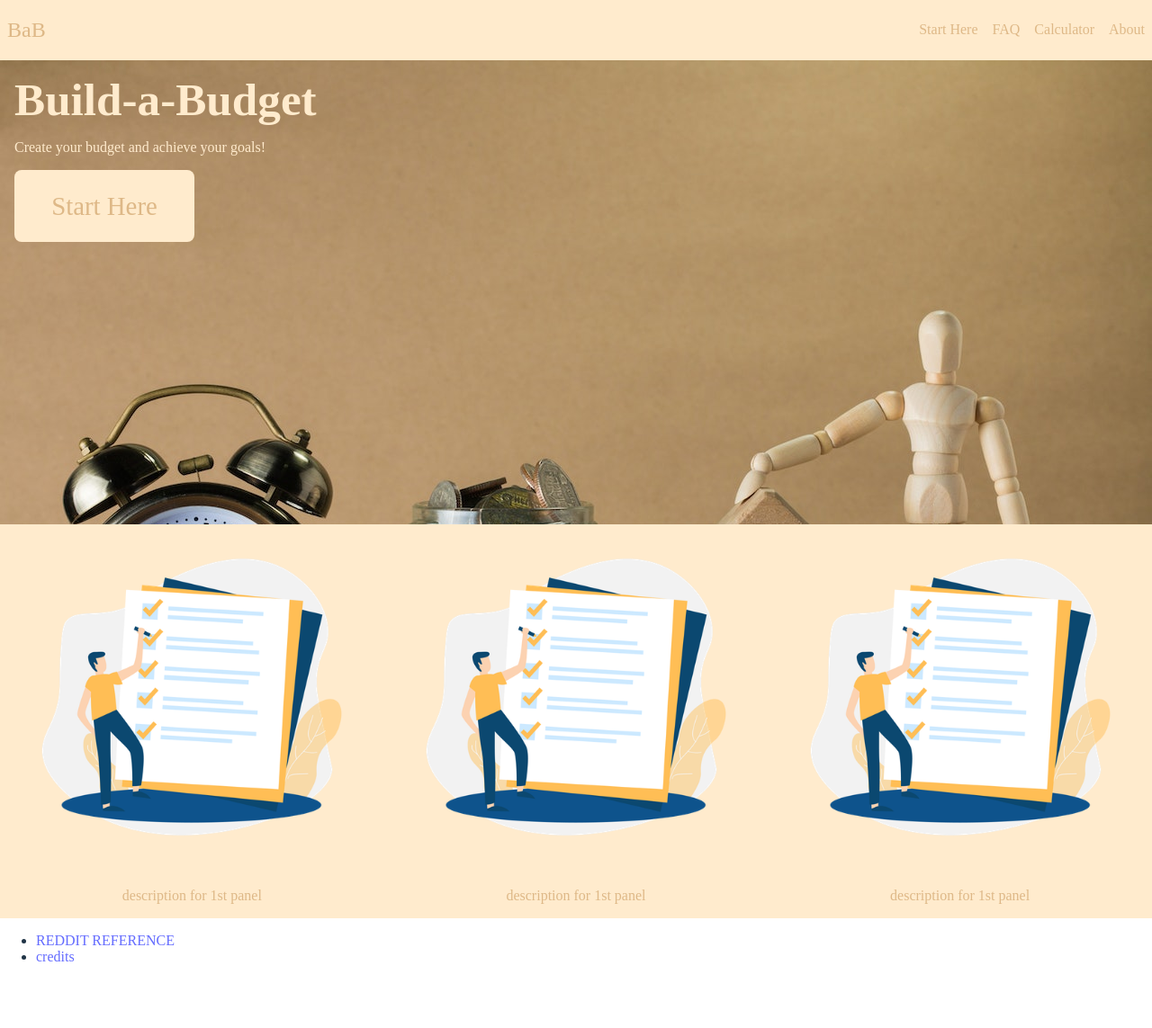
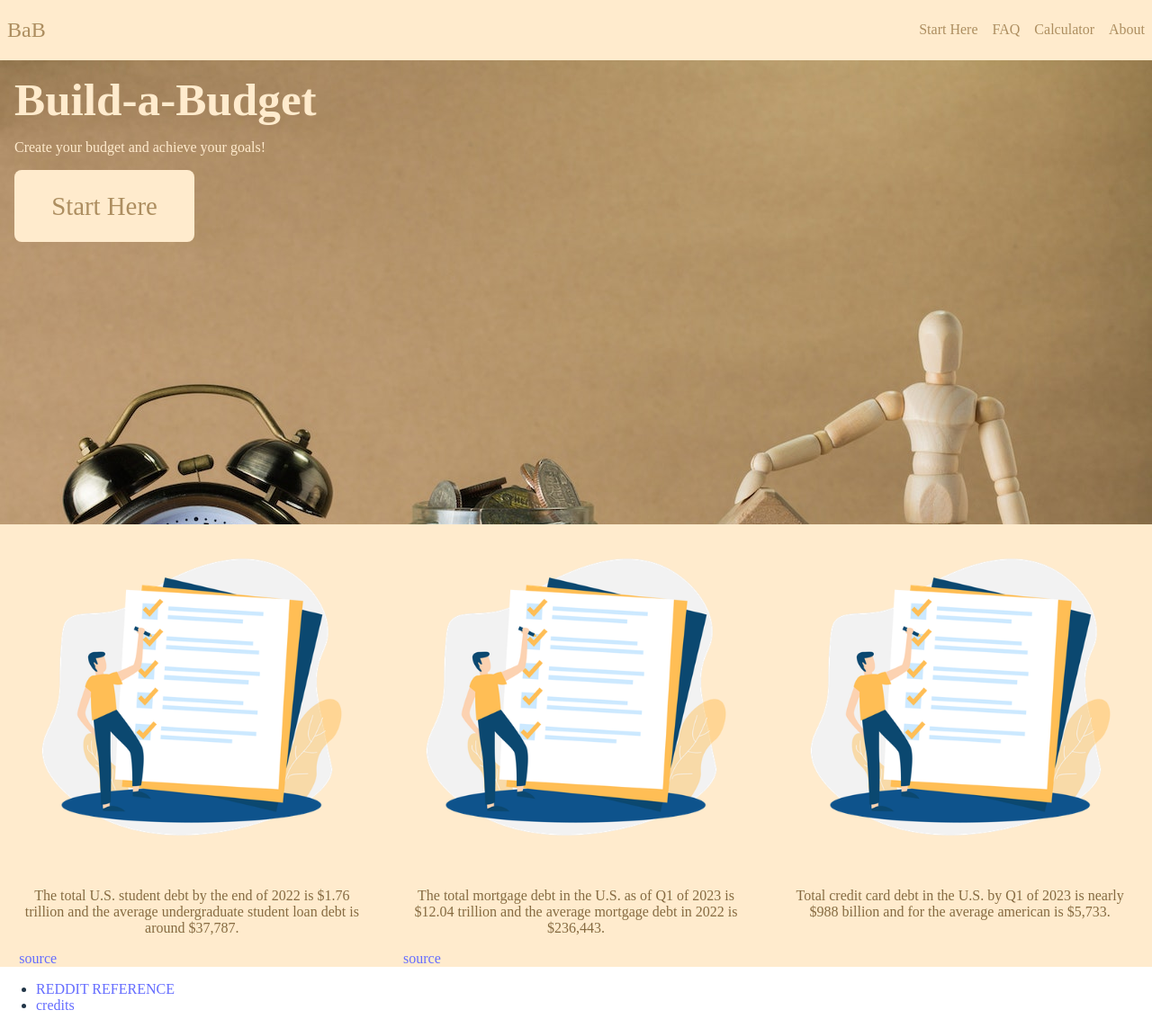
Before and after one commit to doanaminh/build-a-budget, a React (Vite) app in the folder client/: page / in a window 1280 px wide. Shown: the whole page at 90% size. Before the commit the page ends 1089 px from the top, so only its background shows below. Built offline with nearby package versions, Linux system fonts and the light colour scheme.

Commit message:
Added some statistics

```diff
--- a/client/src/App.css
+++ b/client/src/App.css
@@ -61,7 +61,7 @@ COMPONENTS
 }
 .Navbar h2 a {
   padding: 0 0.5rem;
-  color: burlywood;
+  color: #ad8e60;
 }
 .Navbar ul {
   display: flex;
@@ -70,7 +70,7 @@ COMPONENTS
 }
 .Navbar li a {
   padding: 0 0.5rem;
-  color: burlywood;
+  color: #ad8e60;
 }
 
 /*
@@ -95,7 +95,7 @@ PAGES
   display: flex;
   justify-content: space-around;
   background-color: blanchedalmond;
-  color: burlywood;
+  color: #866b41;
 }
 .homePanel article {
   width: 30%;
--- a/client/src/pages/Home.tsx
+++ b/client/src/pages/Home.tsx
@@ -12,7 +12,7 @@ export default function () {
                     <Button
                         backgroundColor="blanchedalmond"
                         children='Start Here'
-                        color='burlywood'
+                        color='#ad8e60'
                         fontSize="1.8rem"
                         height='80px'
                         width='200px'
@@ -22,15 +22,18 @@ export default function () {
                 <section className='homePanel'>
                     <article>
                         <img src="/assets/concept-of-to-do-list.png" alt="" />
-                        <p>description for 1st panel</p>
+                        <p>The total U.S. student debt by the end of 2022 is $1.76 trillion and the average undergraduate student loan debt is around $37,787.</p>
+                        <a href="https://www.bankrate.com/loans/student-loans/student-loan-debt-statistics/#key-statistics">source</a>
                     </article>
                     <article>
                         <img src="/assets/concept-of-to-do-list.png" alt="" />
-                        <p>description for 1st panel</p>
+                        <p>The total mortgage debt in the U.S. as of Q1 of 2023 is $12.04 trillion and the average mortgage debt in 2022 is $236,443.</p>
+                        <a href="https://www.fool.com/the-ascent/research/average-household-debt/">source</a>
                     </article>
                     <article>
                         <img src="/assets/concept-of-to-do-list.png" alt="" />
-                        <p>description for 1st panel</p>
+                        <p>Total credit card debt in the U.S. by Q1 of 2023 is nearly $988 billion and for the average american is $5,733.</p>
+                        <a href="https://www.cnbc.com/2023/06/09/how-much-credit-card-debt-americans-hold-by-age.html"></a>
                     </article>
                 </section>
             </section>
```
